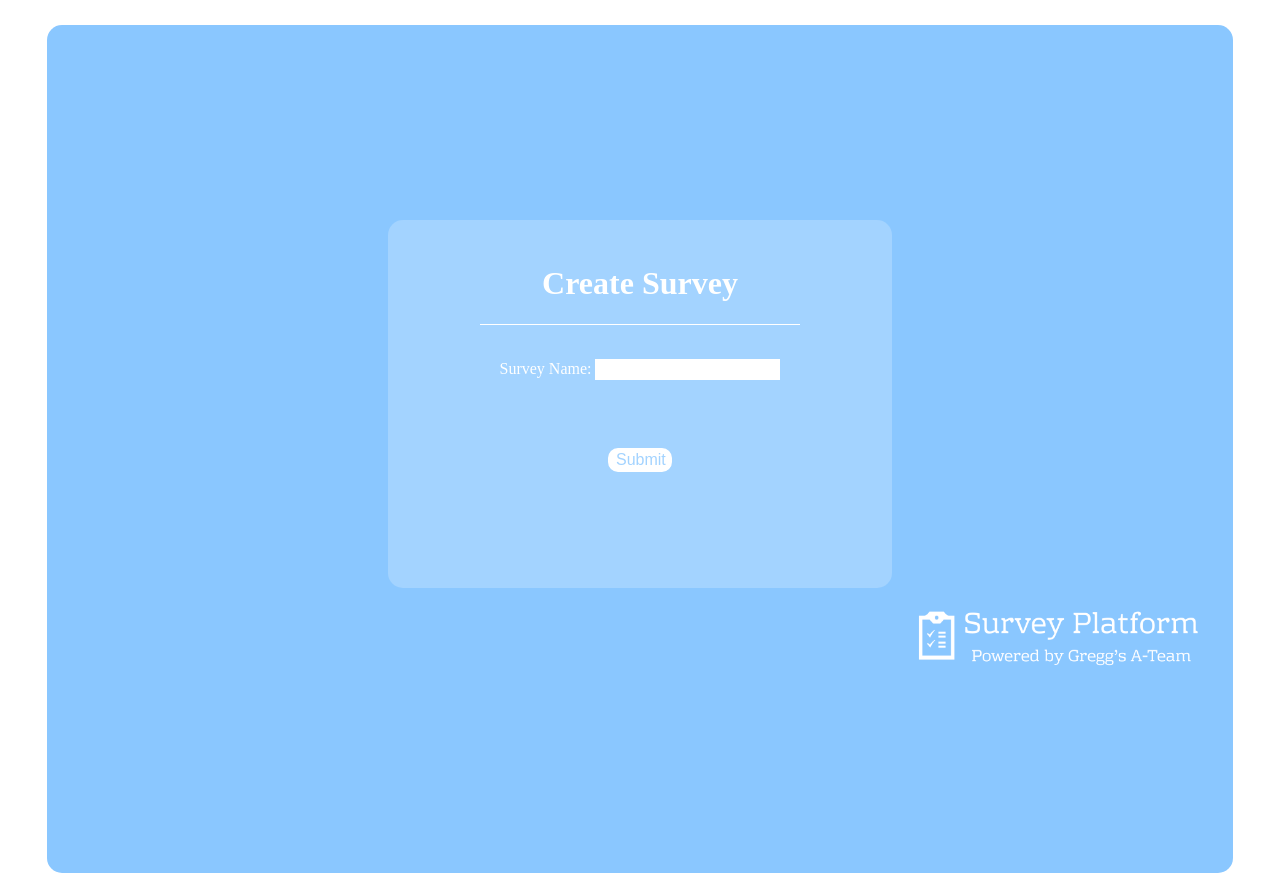
After one commit to mtorres3/SSW322-Test-Survey, a Flask app: template Flask/server/src/templates/new_survey.html in a window 1280 px wide. The commit adds this page. Run offline with Flask 2, Linux system fonts and the light colour scheme; the template is opened without the code that fills it, so the values that code supplies are empty.

Commit message:
Survey Creation Completed

```diff
--- a/Flask/server/src/app.py
+++ b/Flask/server/src/app.py
@@ -147,20 +147,61 @@ def survey_creation():
     if not g.user:
         return redirect(url_for('login'))
 
+    curr = ref.document(session['user_id']).collection('Surveys').document(session['survey_name'])
+    try:
+        amount_of_questions = curr.get().to_dict()['Questions']
+    except KeyError:
+        amount_of_questions = []
+
     if request.method == "GET":
         return render_template('survey_creation.html', questionType="text", questionClass="multiple-choice", my_list=['A','B','C','D'],
-            qSubmit="question-submit-1", cSubmit='creation-submit-1', radioChoices=True)
+            qSubmit="question-submit-1", cSubmit='creation-submit-1', radioChoices=True, amount_of_questions = amount_of_questions)
     elif request.method == 'POST':
         qType = request.form.get('question-type')
         if qType == 'multiple-choice':
-            return render_template('survey_creation.html', questionType="text", questionClass="multiple-choice", my_list=['A','B','C','D'],
-            qSubmit="question-submit-1", cSubmit='creation-submit-1', radioChoices=True)
+            return render_template('survey_creation.html', questionType="text", questionClass="multiple-choice", my_list=['A', 'B', 'C', 'D'],
+            qSubmit="question-submit-1", cSubmit='creation-submit-1', radioChoices=True, amount_of_questions = amount_of_questions)
+
         elif qType == 'true-false':
             return render_template('survey_creation.html', questionType="radio", questionClass="true-false", my_list=['True', 'False'],
-            correctAnswer='correct-answer', qSubmit="question-submit-2", cSubmit='creation-submit-2')
+            correctAnswer='correct-answer', qSubmit="question-submit-2", cSubmit='creation-submit-2', amount_of_questions = amount_of_questions)
+
         elif qType == 'short-answer':
             return render_template('survey_creation.html', questionType="text", questionClass="short-answer", my_list=[],
-            qSubmit="question-submit-3", cSubmit='creation-submit-3')
+            qSubmit="question-submit-3", cSubmit='creation-submit-3', amount_of_questions = amount_of_questions)
+
+        if request.form['submit'] == 'next-question':
+
+            info = request.form
+            answers = []
+
+            for i in ['A', 'B', 'C', 'D']:
+                try:
+                    if len(info[i]) > 0:
+                        answers = answers + [info[i]]
+                except KeyError:
+                    break
+
+            try:
+                question_num = str(len(amount_of_questions) + 1)
+                if len(question_num) == 1:
+                    question_num = '0' + question_num
+
+                curr.set({
+                    'Questions': {
+                        'question' + question_num: {
+                            'question' : info['question'],
+                            'answers' : answers,
+                        }
+                    }
+                }, merge = True)
+
+            except KeyError:
+                pass
+            return redirect(url_for('survey_creation'))
+
+        if request.form['submit'] == 'save-survey':
+            return redirect(url_for('create_or_open'))
 
 
 @app.route('/survey_or_test')
@@ -184,6 +225,22 @@ def new_test():
         return(redirect(url_for('test_creation')))
 
     return render_template('new_test.html')
+
+@app.route('/new_survey', methods = ['GET', 'POST'])
+def new_survey():
+    if not g.user:
+        return redirect(url_for('login'))
+
+    if request.method == 'POST':
+        name = request.form['name']
+        session['survey_name'] = name
+        ref.document(session['user_id']).collection('Surveys').document(session['survey_name']).set(
+            {
+                'Name' : name
+            })
+        return(redirect(url_for('survey_creation')))
+
+    return render_template('new_survey.html')
 
 @app.route('/test_creation', methods=['GET','POST'])
 def test_creation():
--- /dev/null
+++ b/Flask/server/src/templates/new_survey.html
@@ -0,0 +1,32 @@
+<!DOCTYPE html>
+<html>
+
+<head>
+    <meta charset="UTF-8">
+    <meta name="viewport" content="width=device-width, initial-scale=1.0">
+    <title>Create or Open</title>
+    <link rel="stylesheet" href="{{ url_for('static', filename='css/main.css') }}">
+</head>
+
+<body>
+    <div class='main-box'>
+        <div class='small-blue-square'>
+            <h1>Create Survey</h1>
+            <hr>
+            <form id='register-form' method='POST'>
+                <label name='name' class="username">Survey Name:
+                <input name='name' id='username' type='text'>
+                </label>
+                <br>
+                <br>
+                <br>
+                <button type='submit' id='submit'>Submit</button>
+            </form>
+        </div>
+
+        <img class="logo-login" width='300' height='75' src="{{url_for('static', filename='images/greggs_a-team.png')}}">
+
+    </div>
+</body>
+
+</html>
--- a/Flask/server/src/templates/survey_or_test.html
+++ b/Flask/server/src/templates/survey_or_test.html
@@ -14,7 +14,7 @@
         <div class='button-div-2'>
             <a href='/new_test'><button class='button-one'>Create Test</button></a>
             <br>
-            <a href='/survey_creation'><button class='button-one'>Create Survey</button></a>
+            <a href='/new_survey'><button class='button-one'>Create Survey</button></a>
         </div>
         <img class="logo-button-pages" width='300' height='75' src="{{url_for('static', filename='images/greggs_a-team.png')}}">
     </div>
```
Also changed, not shown: Flask/server/src/templates/survey_creation.html (+4 -4 lines).
